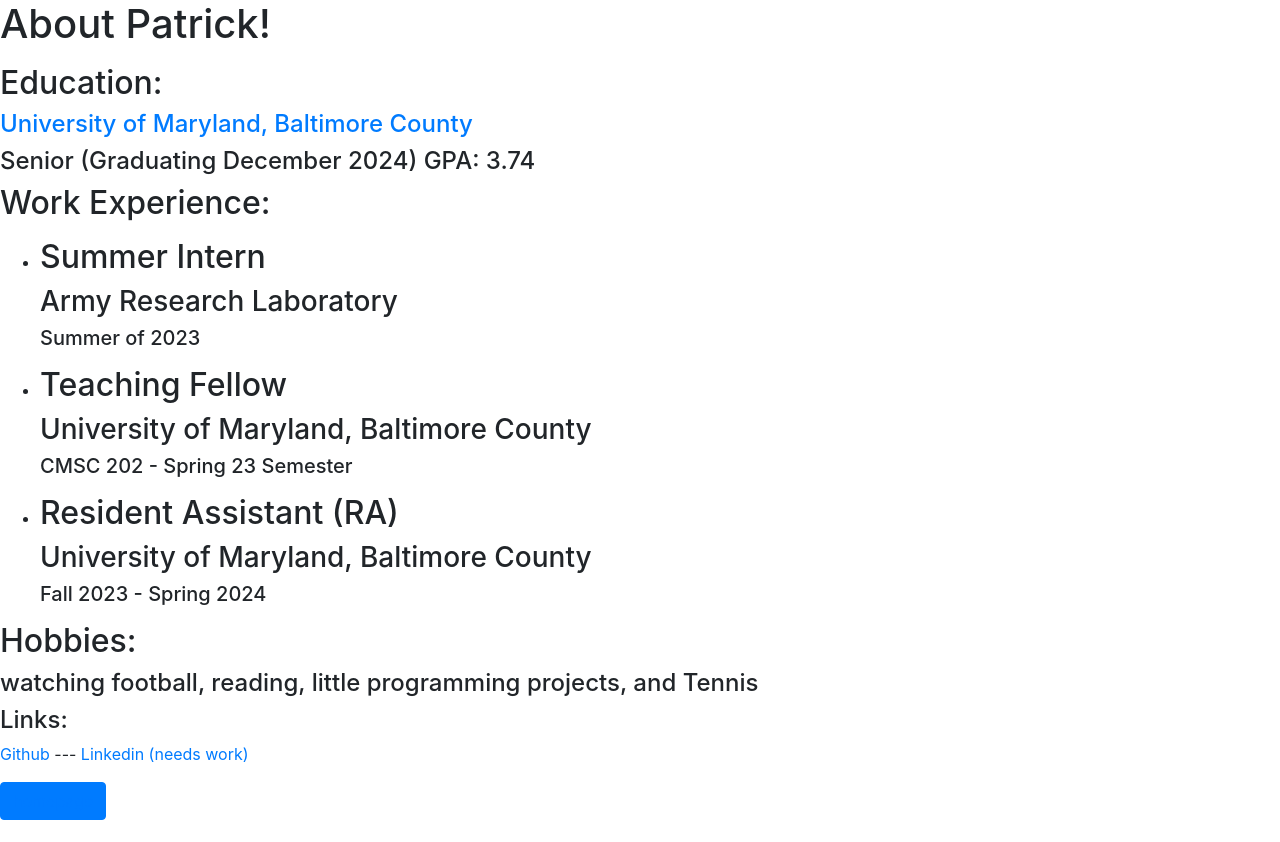
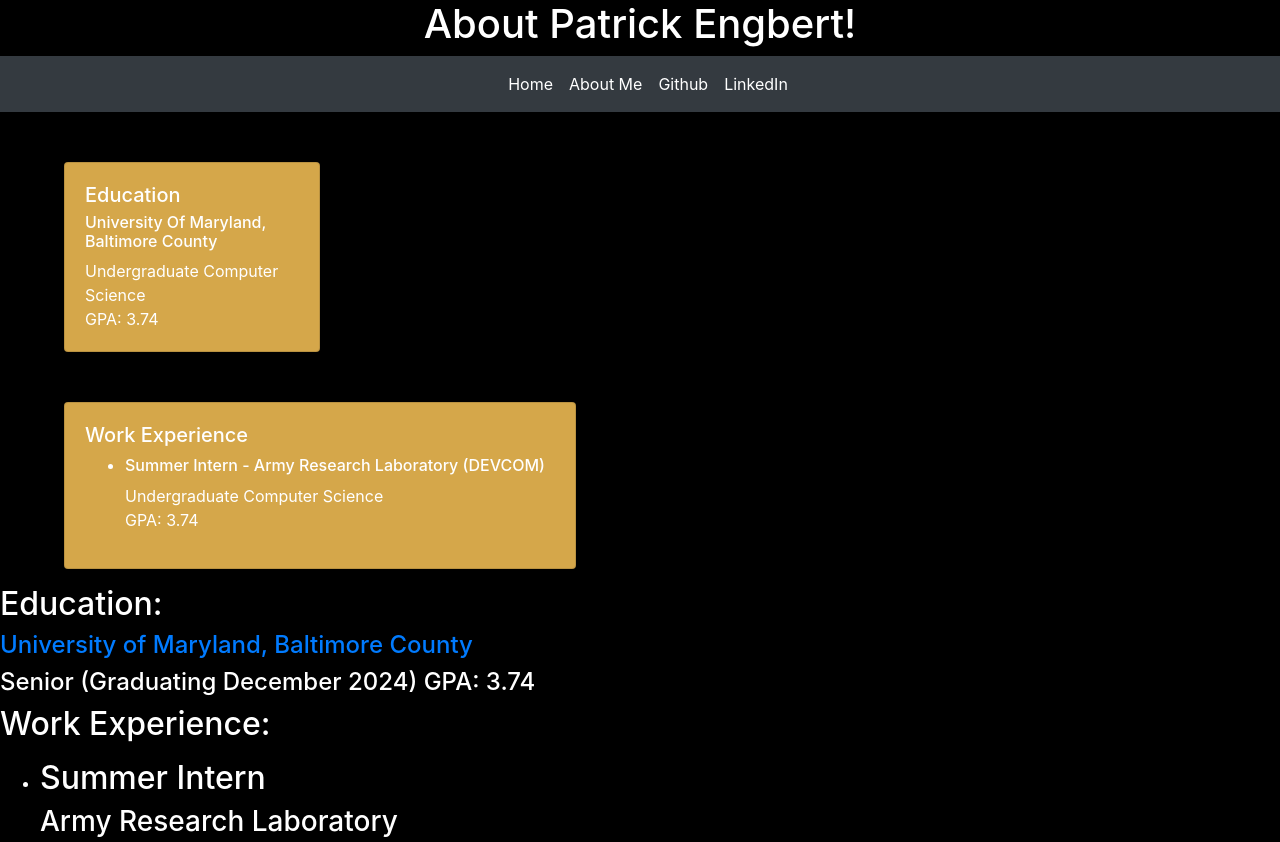
Before and after one commit to pengbert1/Hw1, a plain HTML site: page about.html in a window 1280 px wide. Shown: the top 842 px of the page. Before the commit the page ends 820 px from the top, so only its background shows below. Drawn offline with nearby package versions, Linux system fonts and the light colour scheme.

Commit message:
Began adding cards for About Me page

```diff
--- a/about.html
+++ b/about.html
@@ -1,16 +1,122 @@
+<!doctype html>
 <html lang="en">
 <head>
 
-<link rel="stylesheet" href="bootstrap/css/bootstrap.min.css">
+<link rel="stylesheet" href="https://cdn.jsdelivr.net/npm/bootstrap@4.0.0/dist/css/bootstrap.min.css" integrity="sha384-Gn5384xqQ1aoWXA+058RXPxPg6fy4IWvTNh0E263XmFcJlSAwiGgFAW/dAiS6JXm" crossorigin="anonymous">
 
-<title>My Website</title>
+<title>About</title>
 
 
 </head>
 
 <body>
+    <style>
+        body{
+        .bg-primary{
+            background-color:  rgb(0, 0, 0) !important;
+        }
 
-    <h1>About Patrick!</h1>
+        background-color: black;
+        color:white;
+
+    }
+
+    h1 {
+        text-align: center;
+    }
+
+
+
+    .navbar{
+        justify-content: center;
+    }
+
+    .card {
+
+        margin-left: 5%;
+        margin-top: 50px;
+        background-color: rgb(213, 167, 74);
+
+    }
+
+    ol {
+        list-style-type: disc;
+    }
+
+
+
+
+    </style>
+
+    <h1>About Patrick Engbert!</h1>
+    <nav class="navbar navbar-expand-lg navbar-dark bg-dark">
+    <a class="navbar-brand" href="#"></a>
+    <button class="navbar-toggler" type="button">
+    </button>
+    <div class="navbar-nav">
+        <a class="nav-item nav-link active" href="index.html">Home</a>
+        <a class="nav-item nav-link active" href="about.html">About Me</a>
+        <a class="nav-item nav-link active" href="https://github.com/pengbert1">Github</a>
+        <a class="nav-item nav-link active" href="https://www.linkedin.com/in/patrick-engbert-93b6a9259/">LinkedIn</a>
+
+
+    </div>
+</nav>
+
+<div class="card" style ="width: 20%">
+    <div class="card-body">
+        <h5 class="card-title">Education</h5>
+        <h6 class="card-subtitle mb-2 text-body-secondary">University Of Maryland, Baltimore County</h6>
+        <p class="card-text">Undergraduate Computer Science <br>
+                            GPA: 3.74
+
+        </p>
+
+
+
+
+    </div>
+
+
+
+
+
+
+
+
+
+</div>
+
+<div class="card" style ="width: 40%">
+    <div class="card-body">
+        <h5 class="card-title">Work Experience</h5>
+        <ol>
+        <li>
+        <h6 class="card-subtitle mb-2 text-body-secondary">Summer Intern - Army Research Laboratory (DEVCOM)</h6>
+        <p class="card-text">Undergraduate Computer Science <br>
+                            GPA: 3.74
+        </li>
+        </p>
+        </ol>
+
+
+
+
+    </div>
+
+
+
+
+
+
+
+
+
+</div>
+
+
+
+
 
     <p>
         <h2>Education:</h2>
@@ -63,6 +169,10 @@
     </p>
 
 
-    <button class="btn btn-primary"><a href="index.html">homepage</a></button>
+
+
+<script src="https://code.jquery.com/jquery-3.2.1.slim.min.js" integrity="sha384-KJ3o2DKtIkvYIK3UENzmM7KCkRr/rE9/Qpg6aAZGJwFDMVNA/GpGFF93hXpG5KkN" crossorigin="anonymous"></script>
+<script src="https://cdn.jsdelivr.net/npm/popper.js@1.12.9/dist/umd/popper.min.js" integrity="sha384-ApNbgh9B+Y1QKtv3Rn7W3mgPxhU9K/ScQsAP7hUibX39j7fakFPskvXusvfa0b4Q" crossorigin="anonymous"></script>
+<script src="https://cdn.jsdelivr.net/npm/bootstrap@4.0.0/dist/js/bootstrap.min.js" integrity="sha384-JZR6Spejh4U02d8jOt6vLEHfe/JQGiRRSQQxSfFWpi1MquVdAyjUar5+76PVCmYl" crossorigin="anonymous"></script>
 </body>
 </html>
```
